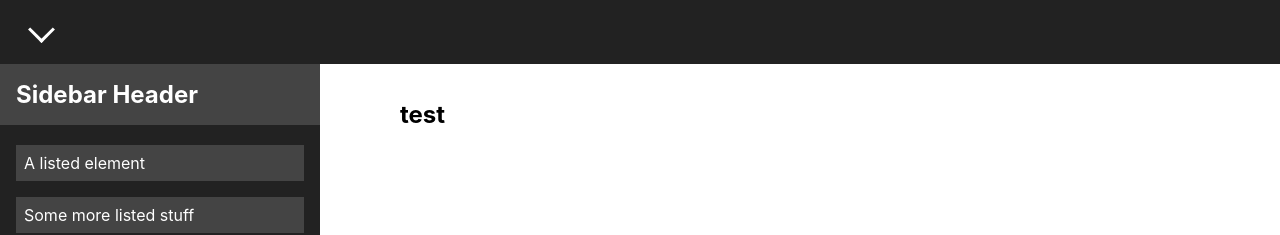
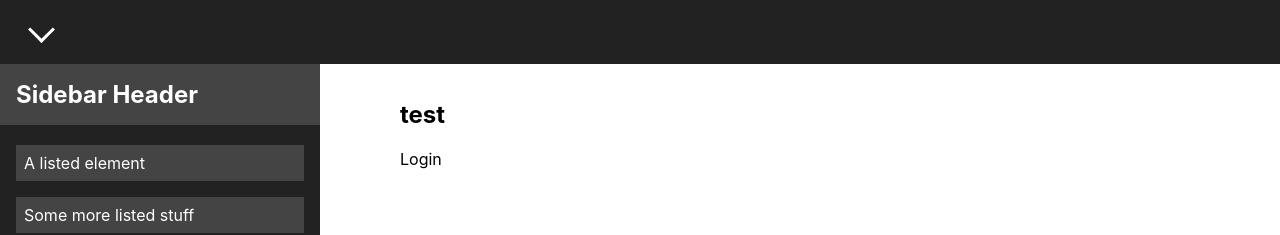
Before and after one commit to Hadeon/july, a React (Create React App) app: page / in a window 1280 px wide. Shown: the top 235 px of the page. Built offline with nearby package versions, Linux system fonts and the light colour scheme.

Commit message:
Setup Router within PageLayout and rendered the props.children in MainContainer;

```diff
--- a/src/App.js
+++ b/src/App.js
@@ -1,7 +1,10 @@
 import React from 'react';
+import { Route, BrowserRouter as Router } from 'react-router-dom';
 import './App.css';
 
 import PageLayout from './components/PageLayout';
+
+import Login from './components/Login';
 
 // Redux Store and BrowserRouter need to be implemented here
 
@@ -11,7 +14,9 @@ import PageLayout from './components/PageLayout';
 function App() {
   return (
     <PageLayout>
-      {/* Render the particular routes as child components passed to PageLayout */}
+      <Router>
+        <Route exact path="/" component={Login} />
+      </Router>
     </PageLayout>
   );
 }
--- /dev/null
+++ b/src/components/Login.js
@@ -0,0 +1,11 @@
+import React from 'react';
+
+const Login = () => {
+  return (
+    <div>
+      <p>Login</p>
+    </div>
+  )
+}
+
+export default Login;
--- a/src/components/MainContainer.js
+++ b/src/components/MainContainer.js
@@ -6,6 +6,7 @@ export default class MainContainer extends Component {
     return (
       <div className={`main-container ${this.props.sidebarActive ? 'right-align' : 'left-align'}`}>
         <h2>test</h2>
+        {this.props.children}
       </div>
     )
   }
--- a/src/components/PageLayout.js
+++ b/src/components/PageLayout.js
@@ -26,7 +26,9 @@ export default class PageLayout extends Component {
           <div className={`container sidebar ${this.state.sidebarActive ? 'active' : 'hidden'}`}>
             <Sidebar/>
           </div>
-          <MainContainer sidebarActive={this.state.sidebarActive}/>
+          <MainContainer sidebarActive={this.state.sidebarActive}>
+            {this.props.children}
+          </MainContainer>
         </div>
 
       </React.Fragment>
```
